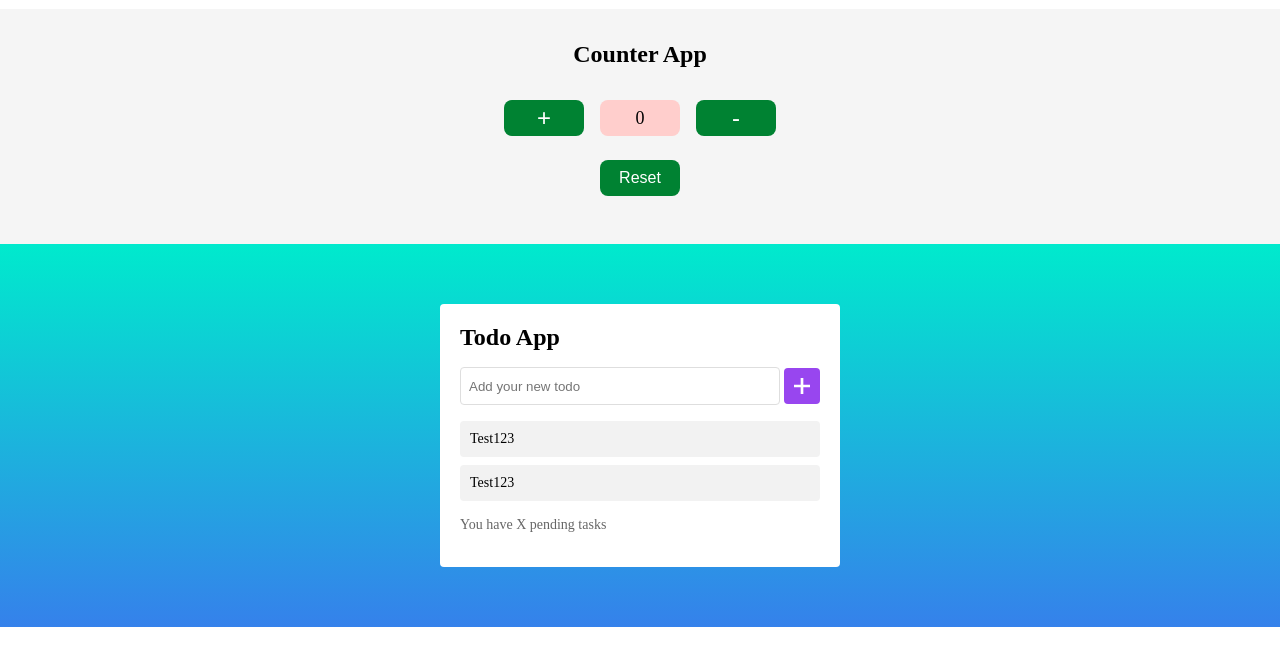
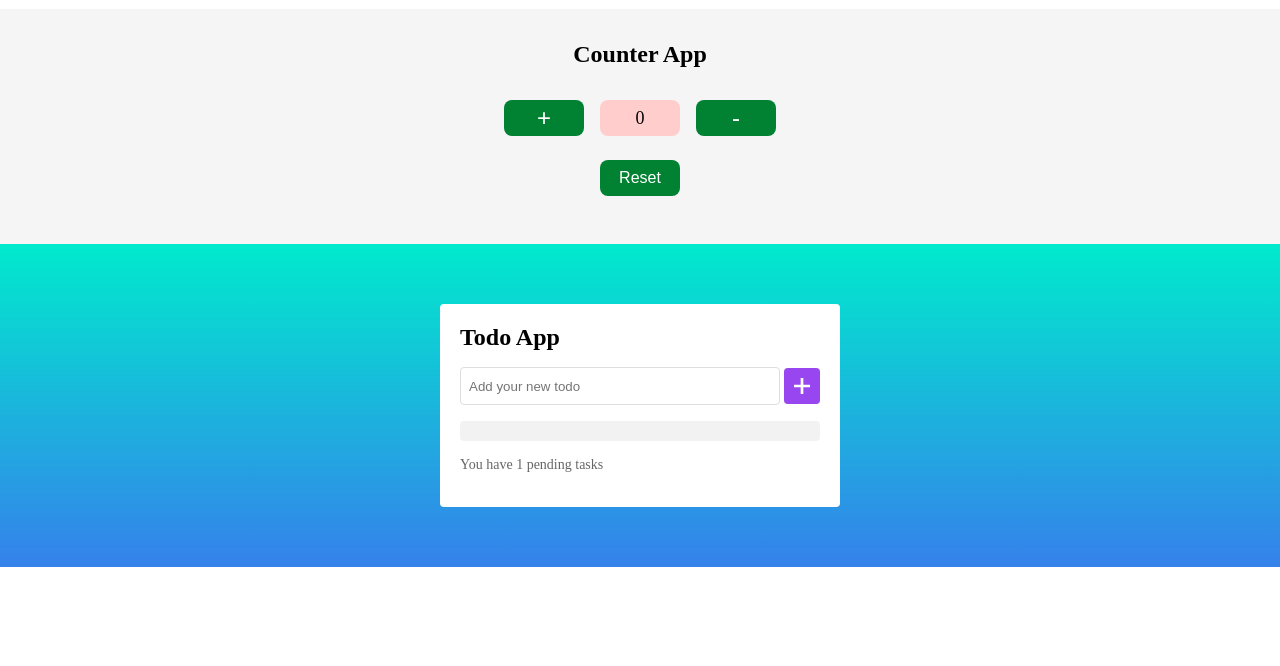
Before and after one commit to ojbgigi/frontend-crash-course, a plain HTML site: page assignment 3/practices1/index.html in a window 1280 px wide. Both pictures are taken after a click on the button 802 px from the left and 460 px from the top of the page. Shown: the part 74-740 px from the top of the page. Drawn offline with Linux system fonts and the light colour scheme.

Commit message:
todo app function finish!

```diff
--- a/assignment 3/practices1/index.html
+++ b/assignment 3/practices1/index.html
@@ -152,13 +152,11 @@
                     <h4>Todo App</h4>
                     <div class="todo-control">
                         <input class="todo-input" type="text" placeholder="Add your new todo">
-                        <button class="btn"><svg width="24" height="24" viewBox="0 0 24 24"><path d="M24 10h-10v-10h-4v10h-10v4h10v10h4v-10h10z"/></svg></button>
+                        <button class="btn" onclick="addTodo()"><svg width="24" height="24" viewBox="0 0 24 24"><path d="M24 10h-10v-10h-4v10h-10v4h10v10h4v-10h10z"/></svg></button>
                     </div>
                     <ul class="todo-list">
-                        <li>Test123</li>
-                        <li>Test123</li>
                     </ul>
-                    <p class="todo-tip">You have X pending tasks</p>
+                    <p class="todo-tip">You have <span class="todo-num">0</span> pending tasks</p>
                 </div>
             </div>
         </div>
@@ -181,6 +179,19 @@
         let target=document.querySelector(".counter-number");
        target.textContent=0;
     }
+    const addTodo=()=>{
+        let target=document.querySelector(".todo-input");
+        let targetText=target.value;
+        let goal=document.querySelector(".todo-list");
+        let item=document.createElement("li");
+        item.textContent=targetText;
+        goal.appendChild(item);
+        target.value="";
+        let num=document.querySelector(".todo-num");
+        let numText=num.textContent;
+        numText=Number(numText)+1;
+        num.textContent=numText;
+    }
    </script>
 </body>
 </html>
```
